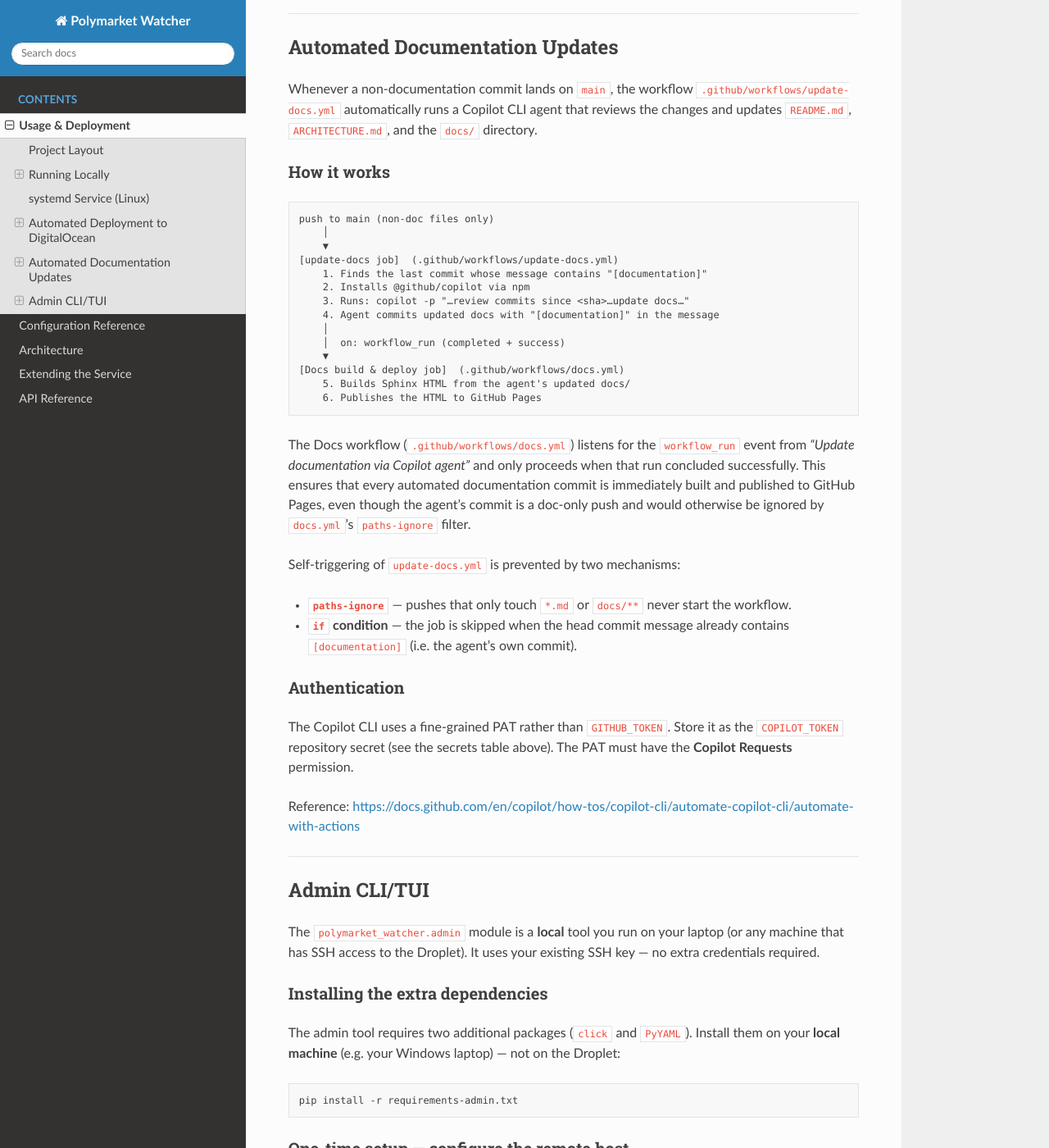
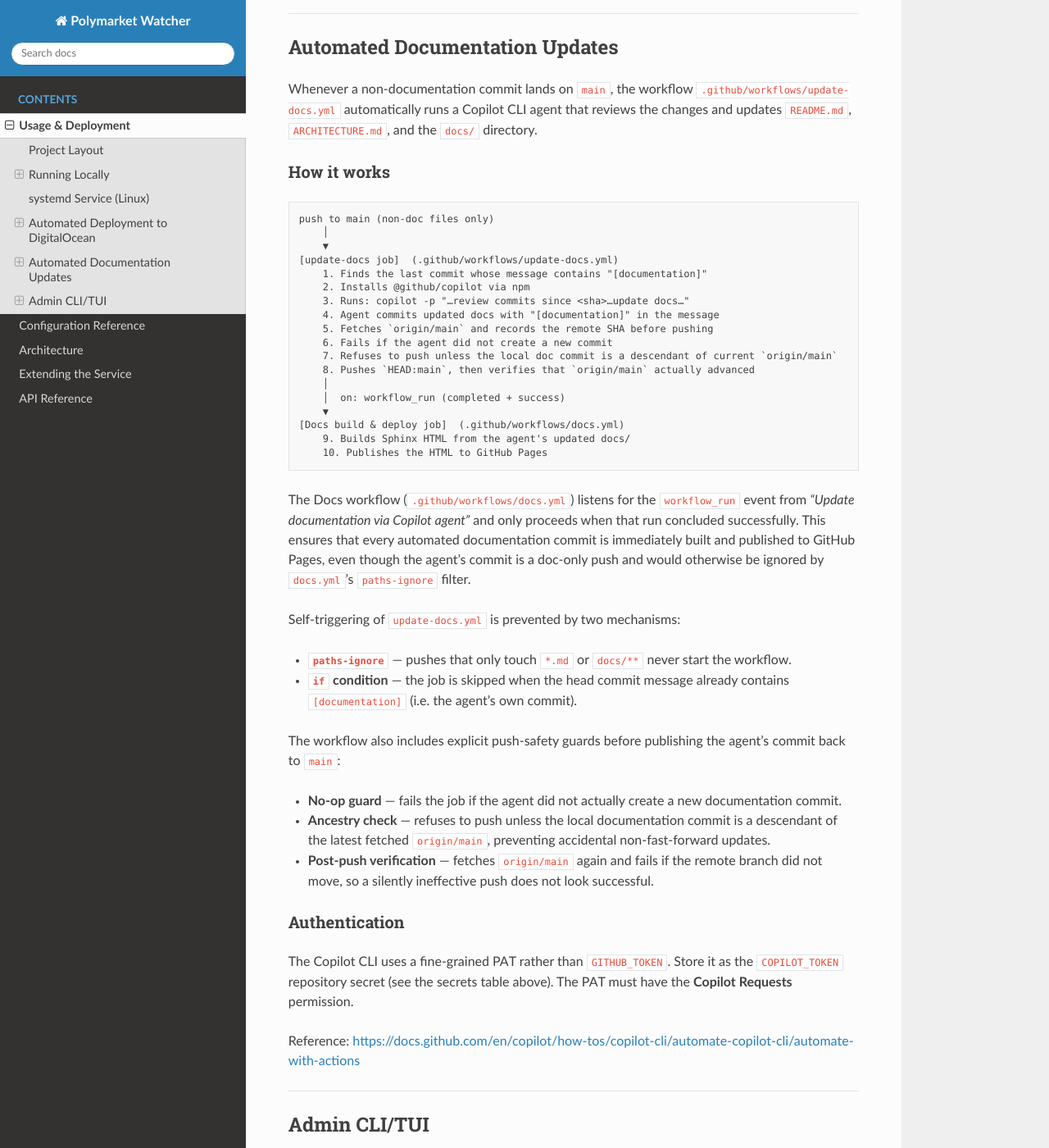
Before and after one commit to Billthekidz/symmetrical-carnival, a Sphinx documentation site: the page built from docs/usage.md, in a window 1280 px wide and 1400 px high, scrolled down 4194 px. Shown: the whole window at 82% size. Built offline with Sphinx 7.4.7 and the Read the Docs theme 3.1.0, drawn with Linux system fonts in a browser that asks for light colours.

Commit message:
[documentation] Update docs for documentation push safety checks
Co-authored-by: Copilot <223556219+Copilot@users.noreply.github.com>

````diff
--- a/docs/usage.md
+++ b/docs/usage.md
@@ -233,12 +233,16 @@ push to main (non-doc files only)
     2. Installs @github/copilot via npm
     3. Runs: copilot -p "…review commits since <sha>…update docs…"
     4. Agent commits updated docs with "[documentation]" in the message
+    5. Fetches `origin/main` and records the remote SHA before pushing
+    6. Fails if the agent did not create a new commit
+    7. Refuses to push unless the local doc commit is a descendant of current `origin/main`
+    8. Pushes `HEAD:main`, then verifies that `origin/main` actually advanced
     │
     │  on: workflow_run (completed + success)
     ▼
 [Docs build & deploy job]  (.github/workflows/docs.yml)
-    5. Builds Sphinx HTML from the agent's updated docs/
-    6. Publishes the HTML to GitHub Pages
+    9. Builds Sphinx HTML from the agent's updated docs/
+    10. Publishes the HTML to GitHub Pages
 ```
 
 The Docs workflow (`.github/workflows/docs.yml`) listens for the
@@ -253,6 +257,17 @@ Self-triggering of `update-docs.yml` is prevented by two mechanisms:
   the workflow.
 - **`if` condition** — the job is skipped when the head commit message already
   contains `[documentation]` (i.e. the agent's own commit).
+
+The workflow also includes explicit push-safety guards before publishing the
+agent's commit back to `main`:
+- **No-op guard** — fails the job if the agent did not actually create a new
+  documentation commit.
+- **Ancestry check** — refuses to push unless the local documentation commit is
+  a descendant of the latest fetched `origin/main`, preventing accidental
+  non-fast-forward updates.
+- **Post-push verification** — fetches `origin/main` again and fails if the
+  remote branch did not move, so a silently ineffective push does not look
+  successful.
 
 ### Authentication
 
````
Also changed, not shown: README.md (+1 -0 lines).
